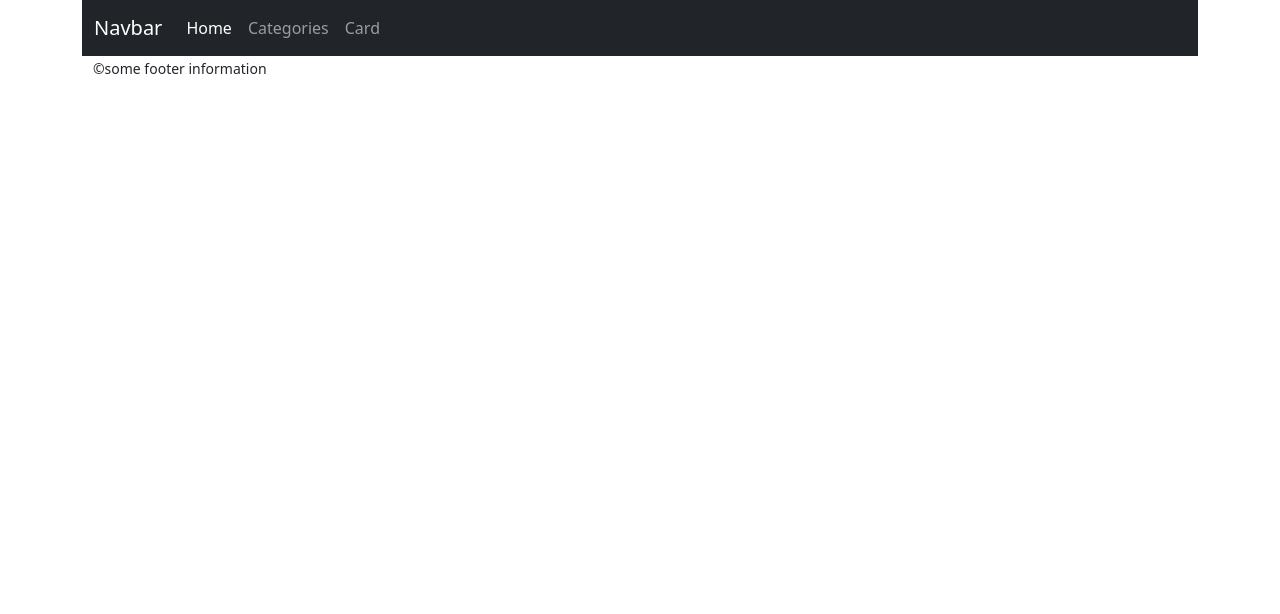
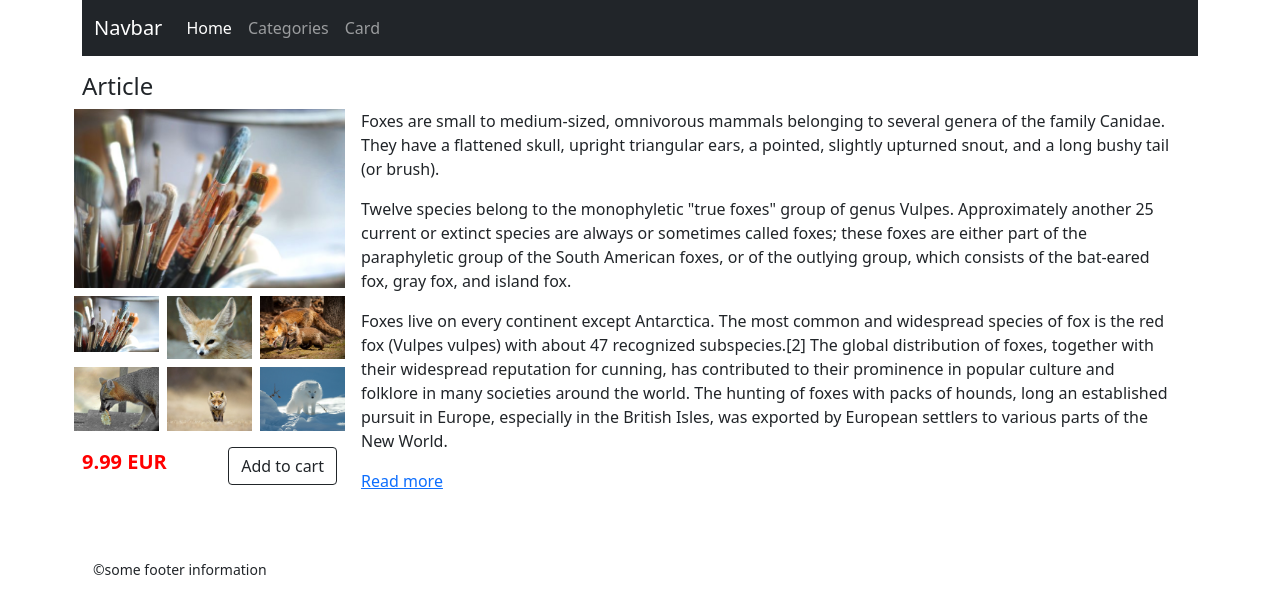
Before and after one commit to Anastasia1207/lesson-24, a React (Create React App) app: page /product1 in a window 1280 px wide. Shown: the top 614 px of the page. Built offline with nearby package versions, Linux system fonts and the light colour scheme.

Commit message:
Linking category1 to product1

```diff
--- a/src/App.js
+++ b/src/App.js
@@ -2,7 +2,7 @@ import { BrowserRouter as Router, Switch, Route } from 'react-router-dom';
 import Footer from './Components/Footer';
 import Header from './Components/Header';
 import Home from './Components/Home';
-import Article from './Components/Article';
+import Product1 from './Components/Product1';
 import Categories3 from './Components/Categories3';
 import Category1 from './Components/Category1';
 
@@ -23,11 +23,12 @@ function App() {
                     <Route path="/category1">
                         <Category1 />
                     </Route>
+                    <Route path="/product1">
+                        <Product1 />
+                    </Route>
                     <Route path="/card">
                     </Route>
-                    <Route path="/article">
-                        <Article />
-                    </Route>
+
                 </Switch>
                 <Footer />
             </Router>
--- a/src/Components/Category1.js
+++ b/src/Components/Category1.js
@@ -27,7 +27,7 @@ function Category1() {
                         <img src={Brushes1} className="card-img-top" alt="Pattern one" />
                         <div className="card-body">
                             <h6 className="card-title">
-                                <NavLink to="/category1">Product 1</NavLink>
+                                <NavLink to="/product1">Product 1</NavLink>
                             </h6>
                             <p className="card-text">3.50 EUR</p>
                         </div>
--- a/src/Components/Article.js
+++ b/src/Components/Product1.js
@@ -1,4 +1,6 @@
 import { useState } from 'react';
+import Brushes1 from '../Assets/Img/Brushes1.jpg';
+
 import fox1 from '../Assets/Img/Fox1.jpg';
 import fox2 from '../Assets/Img/Fox2.jpg';
 import fox3 from '../Assets/Img/Fox3.jpg';
@@ -6,8 +8,8 @@ import fox4 from '../Assets/Img/Fox4.jpg';
 import fox5 from '../Assets/Img/Fox5.jpg';
 import fox6 from '../Assets/Img/Fox6.jpg';
 
-function Article() {
-    const [mainImg, setMainImg] = useState(fox1)
+function Product1() {
+    const [mainImg, setMainImg] = useState(Brushes1)
 
     const changeMainImg = (e) => {
         setMainImg(e.target.src);
@@ -28,7 +30,7 @@ function Article() {
                         </div>
                         <div className="row mb-2">
                             <div className="col px-1">
-                                <img src={fox1} alt={'fox1'} className="img-fluid" onClick={changeMainImg} />
+                                <img src={Brushes1} alt={'fox1'} className="img-fluid" onClick={changeMainImg} />
                             </div>
                             <div className="col px-1">
                                 <img src={fox2} alt={'fox2'} className="img-fluid" onClick={changeMainImg} />
@@ -67,4 +69,4 @@ function Article() {
     )
 }
 
-export default Article;
+export default Product1;
```
